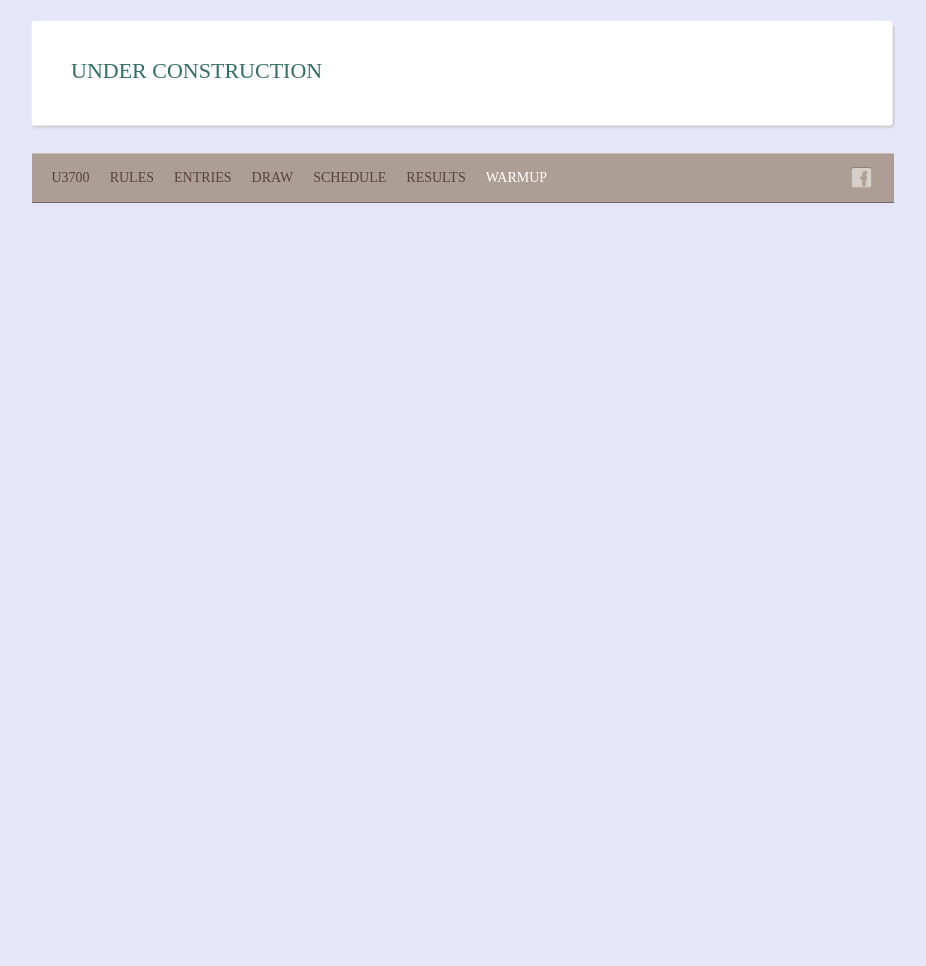
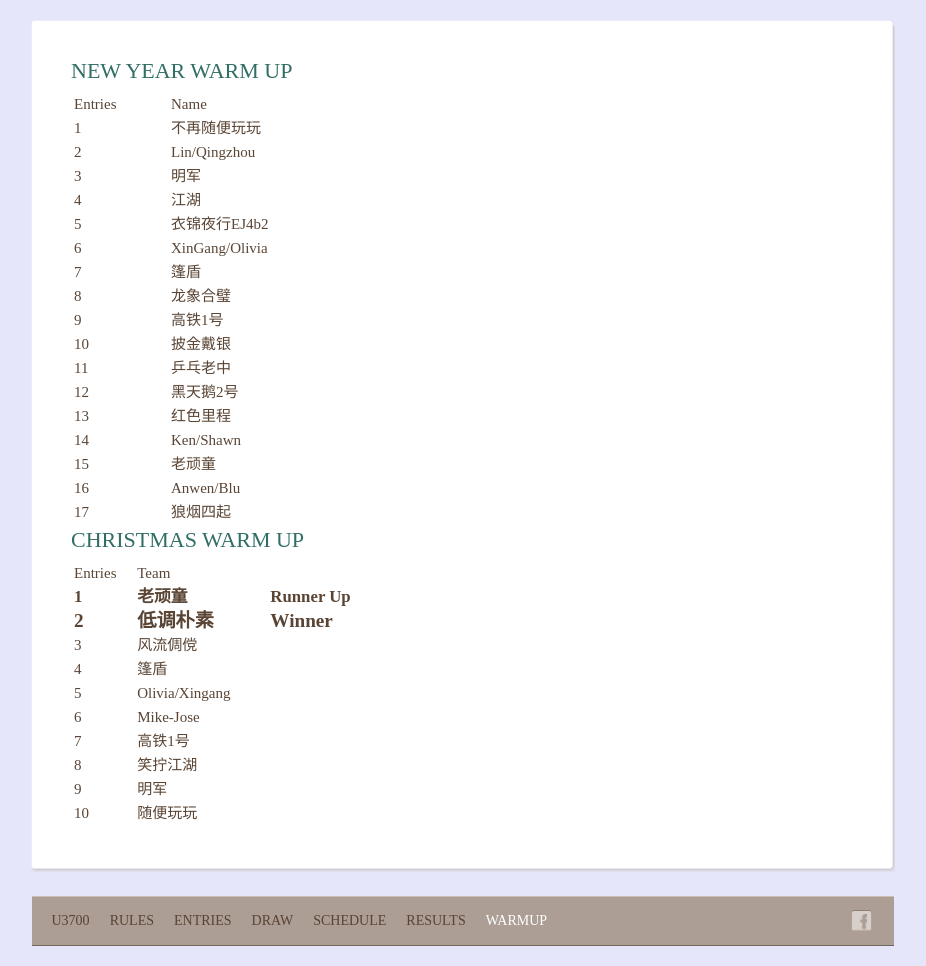
Before and after one commit to ppc-web/ppcweb, a PHP site: page /swan/u3700/warmup.html in a window 1280 px wide. Shown: the part 71-1037 px from the top of the page, without its empty margins (177-1103 px from the left). Before the commit the page ends 274 px from the top, so only its background shows below. Run offline with PHP 8.4, Linux system fonts and the light colour scheme.

Commit message:
add warmup

```diff
--- a/web/swan/css/style.css
+++ b/web/swan/css/style.css
@@ -747,3 +747,13 @@ td.commercial {
 #contents table.fee + h2 {
 	margin-top: 7px;
 }
+
+tr.winner td {
+	font-size: 120%;
+	font-weight: bold;
+}
+
+tr.runnerup td {
+	font-size: 105%;
+	font-weight: bold;
+}
--- a/web/swan/u3700/warmup.html
+++ b/web/swan/u3700/warmup.html
@@ -19,11 +19,46 @@
 				<div class="box">
 					<div>
 						<div class="body">
+							<h2> New Year Warm Up</h2>
+							<table class="same-width" width="40%">
+							<tr><td>Entries</td><td>Name</td></tr>
+							<tr><td>1</td><td>不再随便玩玩</td></tr>
+							<tr><td>2</td><td>Lin/Qingzhou</td></tr>
+							<tr><td>3</td><td>明军</td></tr>
+							<tr><td>4</td><td>江湖</td></tr>
+							<tr><td>5</td><td>衣锦夜行EJ4b2</td></tr>
+							<tr><td>6</td><td>XinGang/Olivia</td></tr>
+							<tr><td>7</td><td>篷盾</td></tr>
+							<tr><td>8</td><td>龙象合璧</td></tr>
+							<tr><td>9</td><td>高铁1号</td></tr>
+							<tr><td>10</td><td>披金戴银</td></tr>
+							<tr><td>11</td><td>乒乓老中</td></tr>
+							<tr><td>12</td><td>黑天鹅2号</td></tr>
+							<tr><td>13</td><td>红色里程</td></tr>
+							<tr><td>14</td><td>Ken/Shawn</td></tr>
+							<tr><td>15</td><td>老顽童</td></tr>
+							<tr><td>16</td><td>Anwen/Blu</td></tr>
+							<tr><td>17</td><td>狼烟四起</td></tr>
+							</table>
 
 							<h2>
-									Under Construction
+								Christmas Warm Up
+							</h2>
 
-							</h2>
+							<table class="same-width" width="40%">
+							<tr> <td>Entries</td><td>Team</td></tr>
+							<tr class="runnerup"><td>1</td><td>老顽童</td><td> Runner Up</td></tr>
+							<tr class="winner"><td>2</td><td>低调朴素  </td> <td> Winner </td></tr>
+							<tr><td>3</td><td>风流倜傥</td></tr>
+							<tr><td>4</td><td>篷盾</td></tr>
+							<tr><td>5</td><td>Olivia/Xingang</td></tr>
+							<tr><td>6</td><td>Mike-Jose</td></tr>
+							<tr><td>7</td><td>高铁1号</td></tr>
+							<tr><td>8</td><td>笑拧江湖</td></tr>
+							<tr><td>9</td><td>明军</td></tr>
+							<tr><td>10</td><td>随便玩玩</td></tr>
+							</table>
+
 							<p>
 								<span> &nbsp; </span>
 							</p>
```
